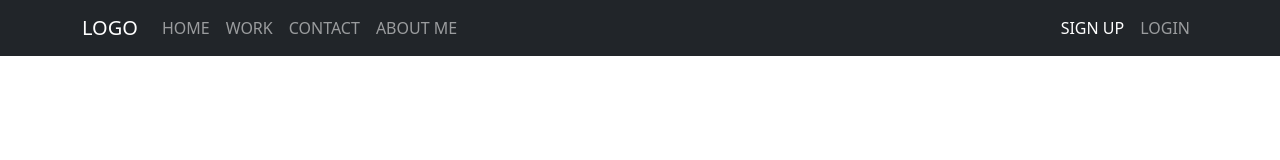
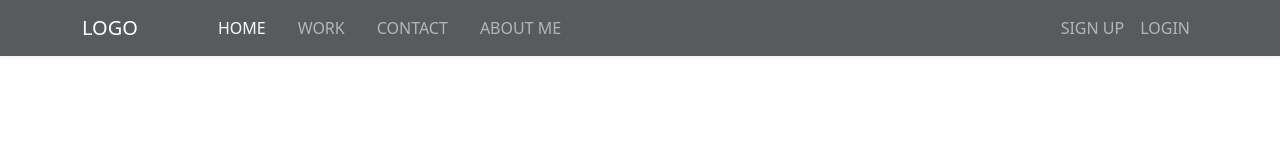
Before and after one commit to azizpambayun/challenge-fsw-ch3, a plain HTML site: page ch3.html in a window 1280 px wide. Drawn offline with nearby package versions, Linux system fonts and the light colour scheme.

Commit message:
memberikan spacing pada hero logo dan list pada navbar

```diff
--- a/ch3.html
+++ b/ch3.html
@@ -8,24 +8,24 @@
   </head>
   <body>
     <!--Navbar-->
-    <nav class="navbar navbar-expand-lg navbar-dark bg-dark">
+    <nav class="navbar navbar-expand-lg navbar-dark bg-dark shadow-sm opacity-75">
       <div class="container">
         <a class="navbar-brand" href="#">LOGO</a>
         <button class="navbar-toggler" type="button" data-bs-toggle="collapse" data-bs-target="#navbarNav" aria-controls="navbarNav" aria-expanded="false" aria-label="Toggle navigation">
           <span class="navbar-toggler-icon"></span>
         </button>
         <div class="collapse navbar-collapse" id="navbarNav">
-          <ul class="navbar-nav">
-            <li class="nav-item">
-              <a class="nav-link" href="#">HOME</a>
+          <ul class="navbar-nav ms-5">
+            <li class="nav-item mx-2">
+              <a class="nav-link active" aria-current="page" href="#">HOME</a>
             </li>
-            <li class="nav-item">
+            <li class="nav-item mx-2">
               <a class="nav-link" href="#">WORK</a>
             </li>
-            <li class="nav-item">
+            <li class="nav-item mx-2">
               <a class="nav-link" href="#">CONTACT</a>
             </li>
-            <li class="nav-item">
+            <li class="nav-item mx-2">
               <a class="nav-link" href="#">ABOUT ME</a>
             </li>
           </ul>
@@ -33,7 +33,7 @@
         <div class="collapse navbar-collapse" id="navbarNav">
           <ul class="navbar-nav ms-auto">
             <li class="nav-item">
-              <a class="nav-link active" aria-current="page" href="#">SIGN UP</a>
+              <a class="nav-link" href="#">SIGN UP</a>
             </li>
             <li class="nav-item">
               <a class="nav-link" href="#">LOGIN</a>
```
